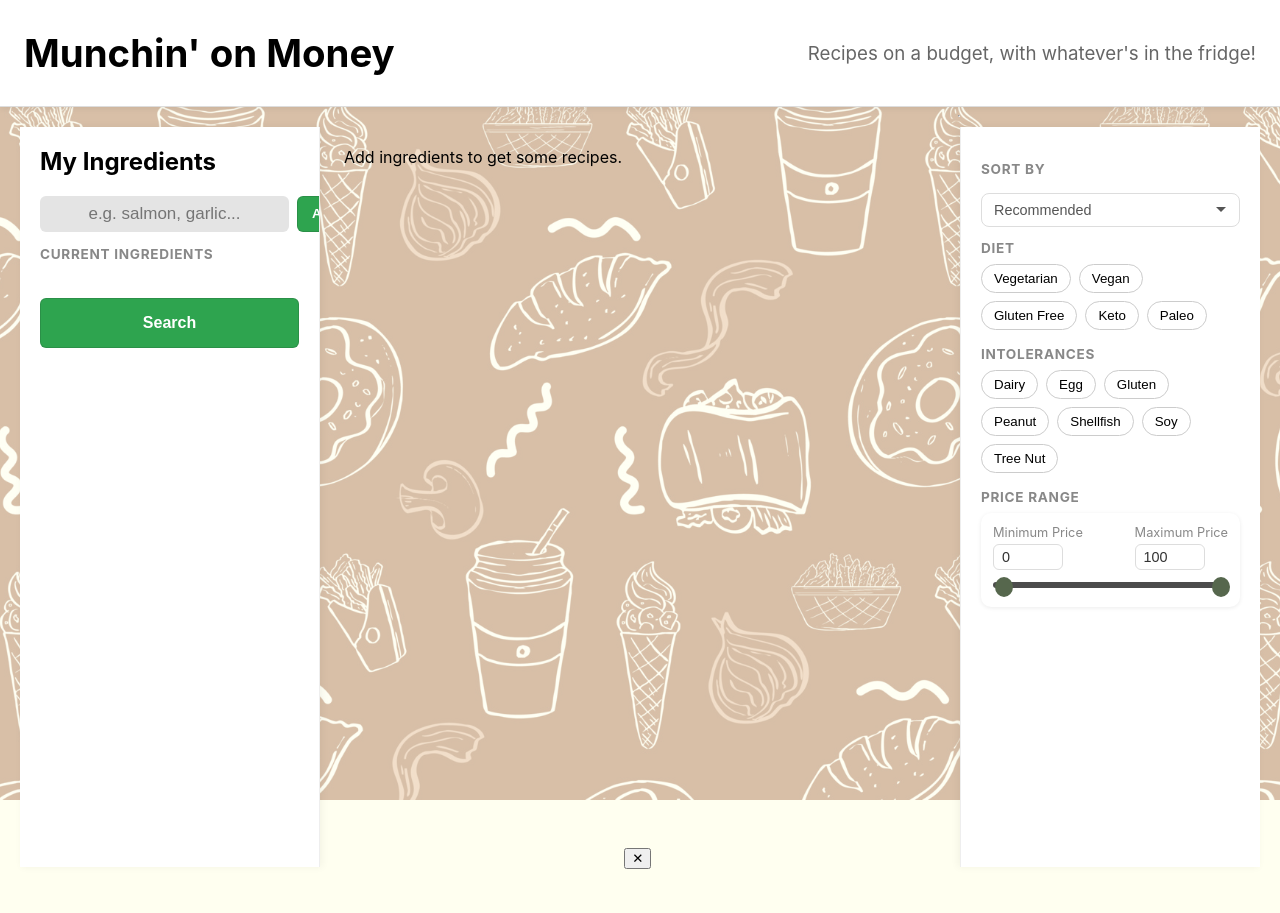
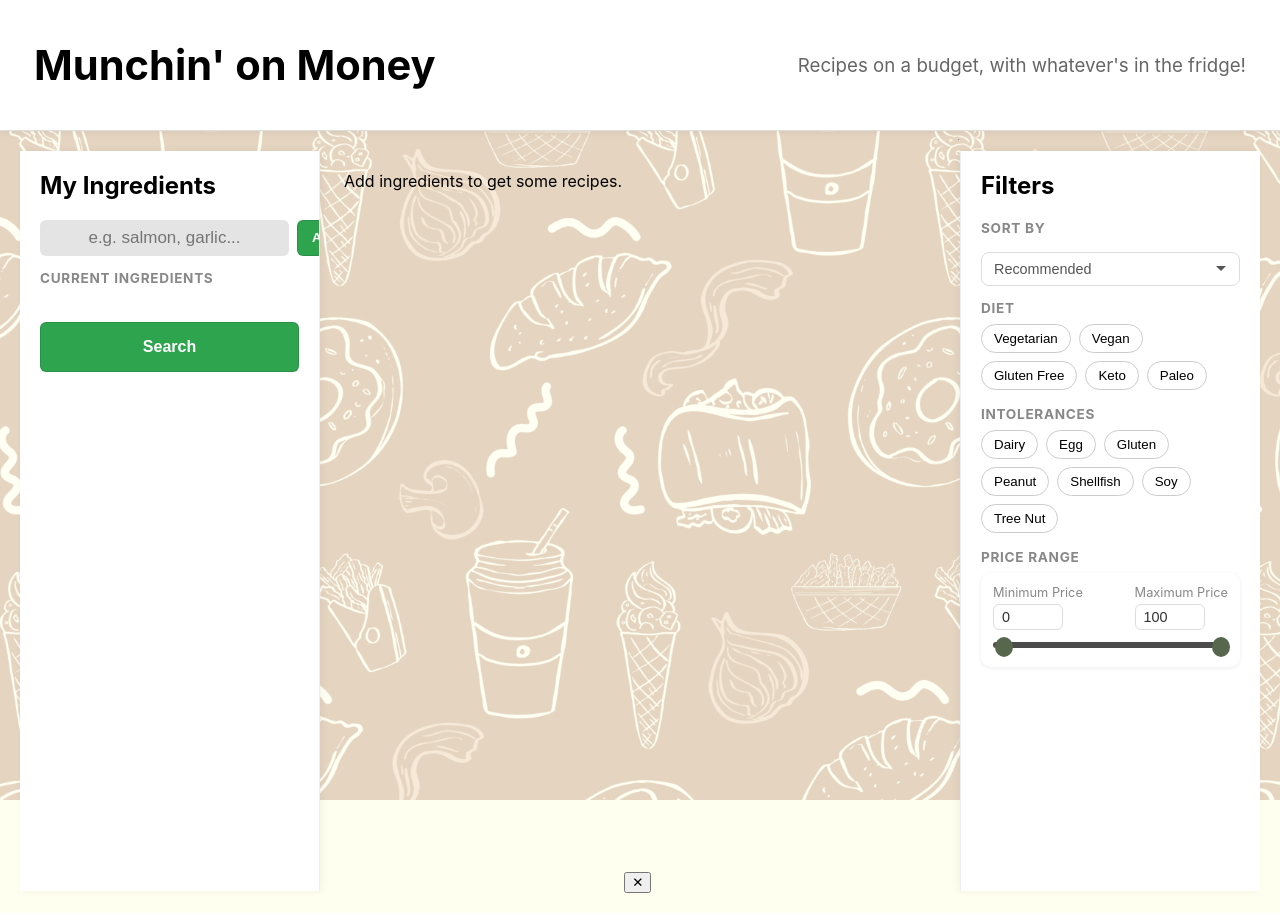
Before and after one commit to alvs210/Budget-Recipe-App, a website: page index.html in a window 1280 px wide. Before the commit the page ends 889 px from the top, so only its background shows below. Drawn offline with Linux system fonts and the light colour scheme.

Commit message:
vercel, branching off

```diff
--- a/components/spoon.js
+++ b/components/spoon.js
@@ -1,5 +1,5 @@
 
-// const myKey = "24e3158a6ae5431aa3737f31b557f637"
+const myKey = "24e3158a6ae5431aa3737f31b557f637"
 
 
 async function getRecipes(items, intol = "", diet = "", number = 50) {
--- a/index.html
+++ b/index.html
@@ -11,6 +11,7 @@
   <header>
     <h1>Munchin' on Money</h1>
     <h3>Recipes on a budget, with whatever's in the fridge!</h3>
+    <!-- <h5>Thanks to Spoonacular API & Vercel!</h5> -->
   </header>
 
   <main>
@@ -37,6 +38,7 @@
 
       <hr />
       <aside id="filter-panel">
+        <h2>Filters</h2>
       <h3>Sort By</h3>
       <select id="sort-select">
         <option value="recommended">Recommended</option>
--- a/style.css
+++ b/style.css
@@ -35,23 +35,22 @@ body:first-of-type::before {
     background-image: url('food.jpg');
     background-size: cover;
     background-position: center;
-    opacity: 0.3;
+    opacity: 0.2;
     z-index: -1;
 }
 
 header:first-of-type {
     width: 100%;
     align-self: stretch;
-    padding: 30px 24px;
+    padding: 40px 34px;
     border-bottom: 1px solid #ddd;
+    background-color: rgb(255, 255, 255);
     box-shadow: 0 2px 6px rgba(0,0,0,0.06);
-    /* background-image: url('food.jpg'); */
-    /* background-size: cover; */
-    /* background-position: center; */
+    padding-left: 35x;
     background-attachment: fixed;
 }
 
-header h1 { font-size: 2.4rem; margin: 0;}
+header h1 { font-size: 2.6rem; margin: 0;font-family: 'Inter', sans-serif;}
 header h3 { font-weight: 400; color: #666; margin: 0; }
 header a  { font-size: 0.95rem; color: #555; text-decoration: none; }
 header a:hover { color: #000; }
@@ -98,11 +97,11 @@ main {
     overflow-y: auto;
     position: sticky;
     top: 0;
-    /* padding: 14px 10px; */
     background: white;
     border-left: 1px solid #eee;
     box-shadow: -2px 0 8px rgba(0,0,0,0.05);
 }
+#filter-panel h2 { margin-top: 0; }
 
 #filter-panel h3 {
     margin-bottom: 8px;
```
Also changed, not shown: recipe.html (+1 -1 lines).
